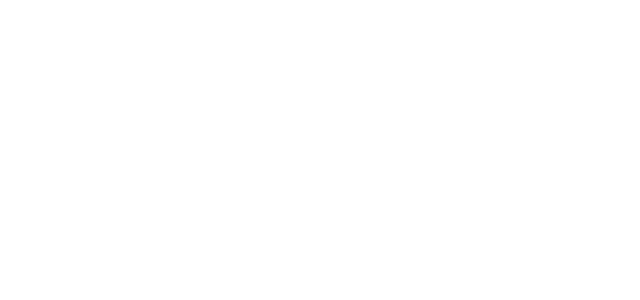
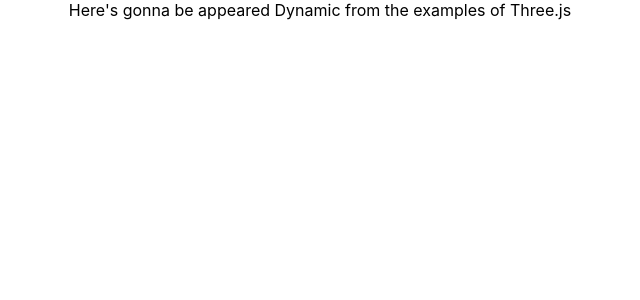
Before and after one commit to suzydp/intro-to-threejs, a React (Create React App) app: page /dynamic in a window 1280 px wide. Shown: the top 300 px of the page, without its empty margins (320-960 px from the left). Built offline with nearby package versions, Linux system fonts and the light colour scheme.

Commit message:
Add Dynamic.js with routing

```diff
--- a/src/App.js
+++ b/src/App.js
@@ -3,6 +3,7 @@ import { Router, Switch, Route } from 'react-router-dom';
 import createBrowserHistory from 'history/createBrowserHistory';
 import TopPage from './TopPage';
 import RotatingBox from './RotatingBox';
+import Dynamic from './Dynamic';
 import logo from './logo.svg';
 import './App.css';
 
@@ -15,6 +16,7 @@ function App() {
         <Switch>
           <Route exact path="/" component={TopPage} />
           <Route exact path="/rotating-box" component={RotatingBox} />
+          <Route exact path="/dynamic" component={Dynamic} />
         </Switch>
       </Router>
     </div>
--- /dev/null
+++ b/src/Dynamic.js
@@ -0,0 +1,14 @@
+import React, { Component } from 'react';
+import Link from 'react-router-dom';
+import * as THREE from 'three';
+import { OrbitControls } from 'three/examples/jsm/controls/OrbitControls.js'
+
+class Dynamic extends Component {
+  render() {
+    return (
+      <div>Here's gonna be appeared Dynamic from the examples of Three.js</div>
+    )
+  }
+}
+
+export default Dynamic;
--- a/src/Toppage.js
+++ b/src/Toppage.js
@@ -9,6 +9,7 @@ class TopPage extends Component {
         <p>Let's start WebGL with Three.js</p>
         <ul>
           <li><Link to="/rotating-box">Rotating Box</Link></li>
+          <li><Link to="/dynamic">Dynamic</Link></li>
           <li>More experiments soon...</li>
         </ul>
       </div>
@@ -16,4 +17,4 @@ class TopPage extends Component {
   }
 }
 
-export default TopPage
+export default TopPage;
```
